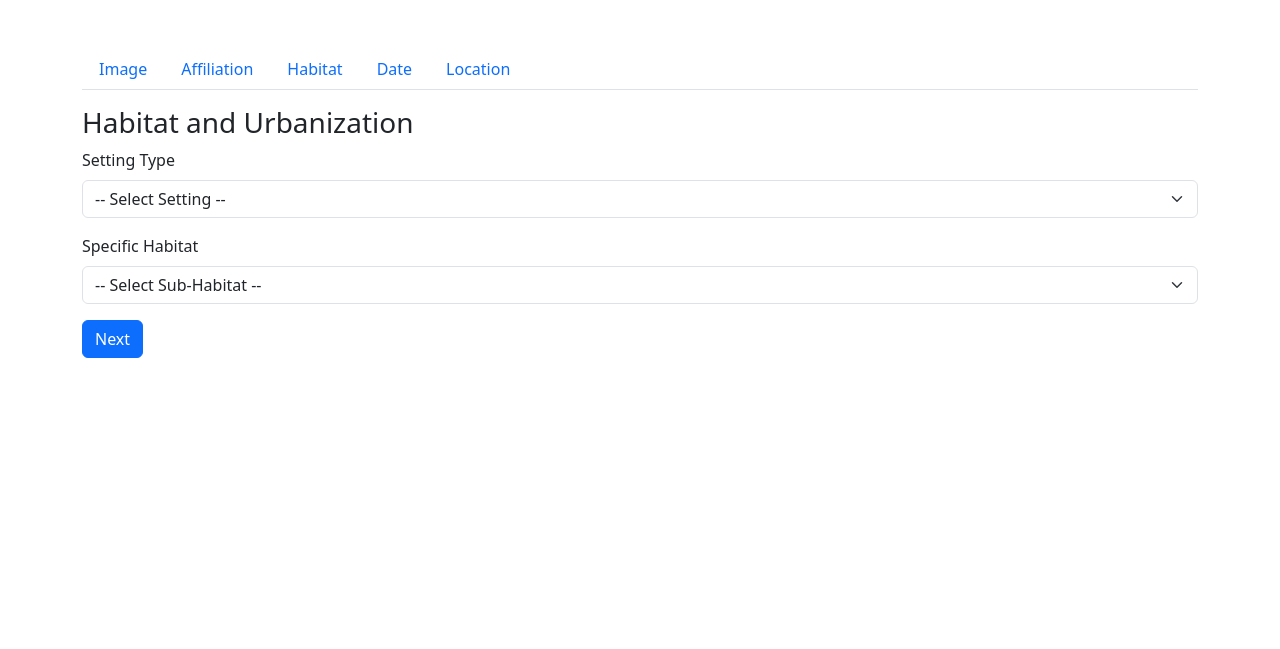
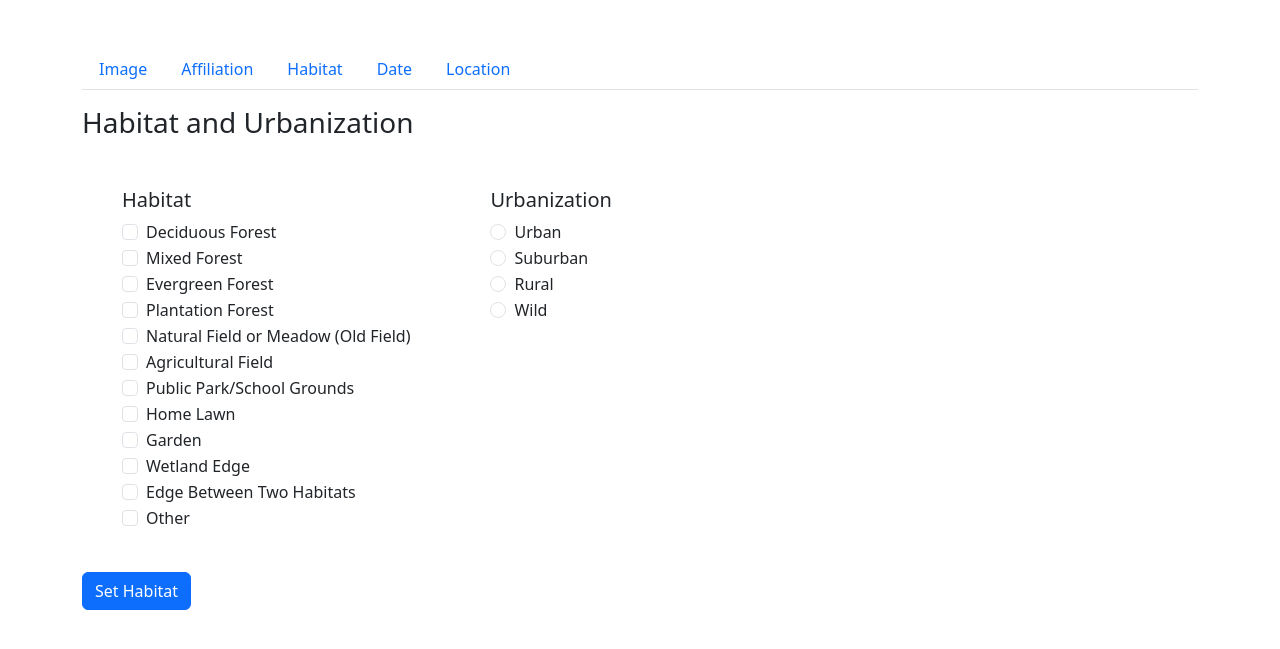
Before and after one commit to NatureUpNorth/Dorsie, a Flask app: page /habitat in a window 1280 px wide. Shown: the top 649 px of the page. Run offline with Flask 3, Linux system fonts and the light colour scheme.

Commit message:
Habitat Form Updates

```diff
--- a/uploader/app.py
+++ b/uploader/app.py
@@ -2,7 +2,7 @@
 import os
 from flask import Flask, request, render_template_string, redirect, url_for
 from flask_login import LoginManager, UserMixin, login_user, login_required, logout_user, current_user
-from flask import Flask, render_template, request, redirect, url_for, flash
+from flask import Flask, render_template, request, redirect, url_for, flash, jsonify
 from werkzeug.utils import secure_filename
 
 app = Flask(__name__)
--- a/uploader/templates/habitat.html
+++ b/uploader/templates/habitat.html
@@ -1,51 +1,80 @@
 {% extends 'base.html' %}
 {% block content %}
 <h3>Habitat and Urbanization</h3>
-<form method="POST">
-    <div class="mb-3">
-        <label for="mainHabitat" class="form-label">Setting Type</label>
-        <select id="mainHabitat" name="mainHabitat" class="form-select" onchange="updateSubOptions()" required>
-            <option value="">-- Select Setting --</option>
-            <option value="urban">Urban</option>
-            <option value="suburban">Suburban</option>
-            <option value="rural">Rural</option>
-            <option value="wild">Wild</option>
-        </select>
-    </div>
 
-    <div class="mb-3">
-        <label for="subHabitat" class="form-label">Specific Habitat</label>
-        <select id="subHabitat" name="subHabitat" class="form-select" required>
-            <option value="">-- Select Sub-Habitat --</option>
-        </select>
-    </div>
+<div style="display: flex; justify-content: left">
+    <form method = "POST" style="padding: 40px;">
+        <h5> Habitat </h5>
+         <div class="form-check">
+            <input class="form-check-input" type="checkbox" name="habitat" value="deciduous forest" required>
+            <label class="form-check-label">Deciduous Forest</label>
+        </div>
+        <div class="form-check">
+            <input class="form-check-input" type="checkbox" name="habitat" value="mixed forest" required>
+            <label class="form-check-label">Mixed Forest</label>
+        </div>
+        <div class="form-check">
+            <input class="form-check-input" type="checkbox" name="habitat" value="evergreen forest" required>
+            <label class="form-check-label">Evergreen Forest</label>
+        </div>
+        <div class="form-check">
+            <input class="form-check-input" type="checkbox" name="habitat" value="plantation forest" required>
+            <label class="form-check-label">Plantation Forest</label>
+        </div>
+        <div class="form-check">
+            <input class="form-check-input" type="checkbox" name="habitat" value="natural field" required>
+            <label class="form-check-label">Natural Field or Meadow (Old Field)</label>
+        </div>
+        <div class="form-check">
+            <input class="form-check-input" type="checkbox" name="habitat" value="agricultural field" required>
+            <label class="form-check-label">Agricultural Field</label>
+        </div>
+        <div class="form-check">
+            <input class="form-check-input" type="checkbox" name="habitat" value="public park/school grounds" required>
+            <label class="form-check-label">Public Park/School Grounds</label>
+        </div>
+        <div class="form-check">
+            <input class="form-check-input" type="checkbox" name="habitat" value="home lawn" required>
+            <label class="form-check-label">Home Lawn</label>
+        </div>
+        <div class="form-check">
+            <input class="form-check-input" type="checkbox" name="habitat" value="garden" required>
+            <label class="form-check-label">Garden</label>
+        </div>
+        <div class="form-check">
+            <input class="form-check-input" type="checkbox" name="habitat" value="wetland edge" required>
+            <label class="form-check-label">Wetland Edge</label>
+        </div>
+        <div class="form-check">
+            <input class="form-check-input" type="checkbox" name="habitat" value="edge between two habitats" required>
+            <label class="form-check-label">Edge Between Two Habitats</label>
+        </div>
+        <div class="form-check">
+            <input class="form-check-input" type="checkbox" name="habitat" value="other" required>
+            <label class="form-check-label">Other</label>
+        </div>
+    </form>
 
-    <button type="submit" class="btn btn-primary">Next</button>
-</form>
+    <form method = "POST" style="padding: 40px;">
+    <h5> Urbanization </h5>
+        <div class="form-check">
+            <input class="form-check-input" type="radio" name="urbanization" value="urban" required>
+            <label class="form-check-label">Urban</label>
+        </div>
+        <div class="form-check">
+            <input class="form-check-input" type="radio" name="urbanization" value="suburban">
+            <label class="form-check-label">Suburban</label>
+        </div>
+        <div class="form-check">
+            <input class="form-check-input" type="radio" name="urbanization" value="rural">
+            <label class="form-check-label">Rural</label>
+        </div>
+        <div class="form-check">
+            <input class="form-check-input" type="radio" name="urbanization" value="wild">
+            <label class="form-check-label">Wild</label>
+        </div>
+    </form>
+</div>
+    <button type="submit" class="btn btn-primary">Set Habitat</button>
 
-<script>
-    const subOptions = {
-        "urban": ["Home lawn", "Garden", "Other"],
-        "suburban": ["Home lawn", "Garden", "Other"],
-        "rural": ["Plantation forest", "Natural field or meadow", "Home lawn", "Garden", "Other"],
-        "wild": ["Deciduous forest", "Wild forest", "Evergreen forest", "Other"]
-    };
-
-    function updateSubOptions() {
-        const mainSelect = document.getElementById("mainHabitat");
-        const subSelect = document.getElementById("subHabitat");
-
-        const selectedMain = mainSelect.value;
-        subSelect.innerHTML = '<option value="">-- Select Sub-Habitat --</option>';
-
-        if (selectedMain && subOptions[selectedMain]) {
-            subOptions[selectedMain].forEach(opt => {
-                let option = document.createElement("option");
-                option.value = opt;
-                option.text = opt;
-                subSelect.appendChild(option);
-            });
-        }
-    }
-</script>
 {% endblock %}
```
